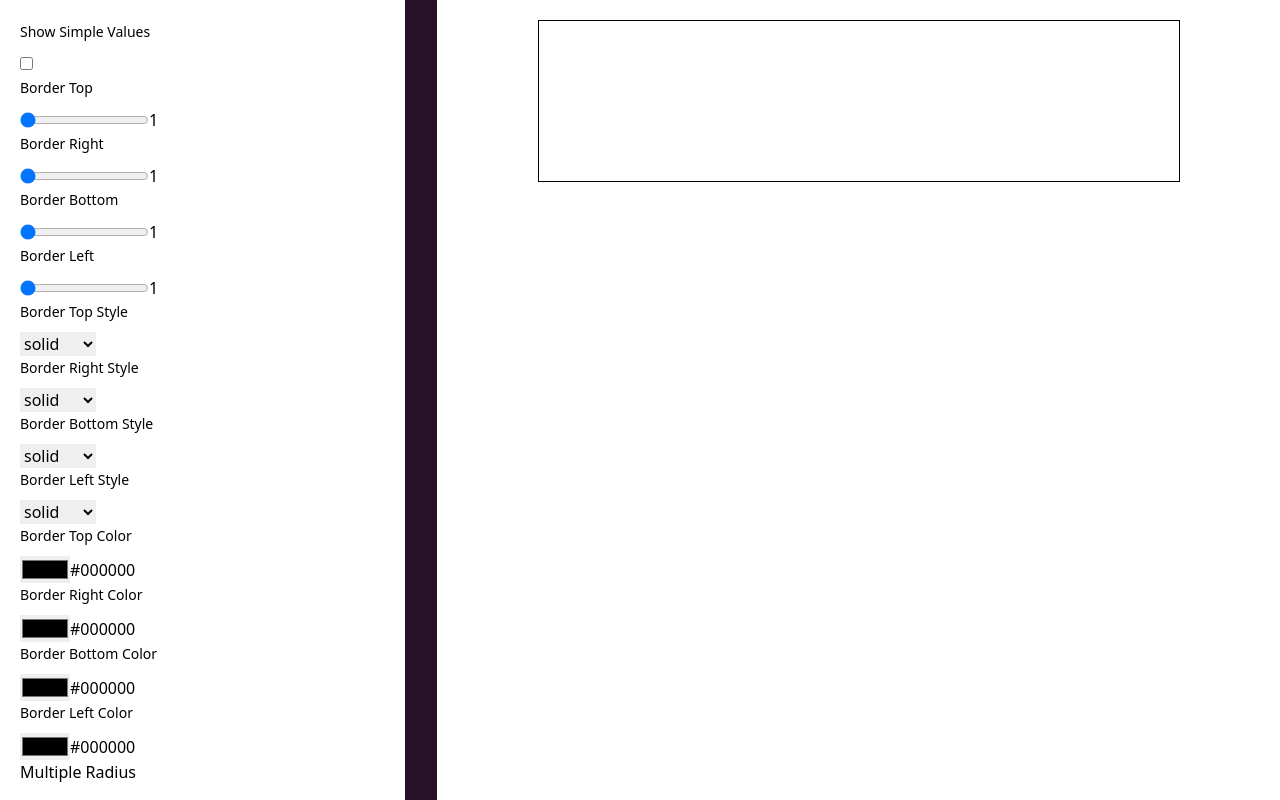
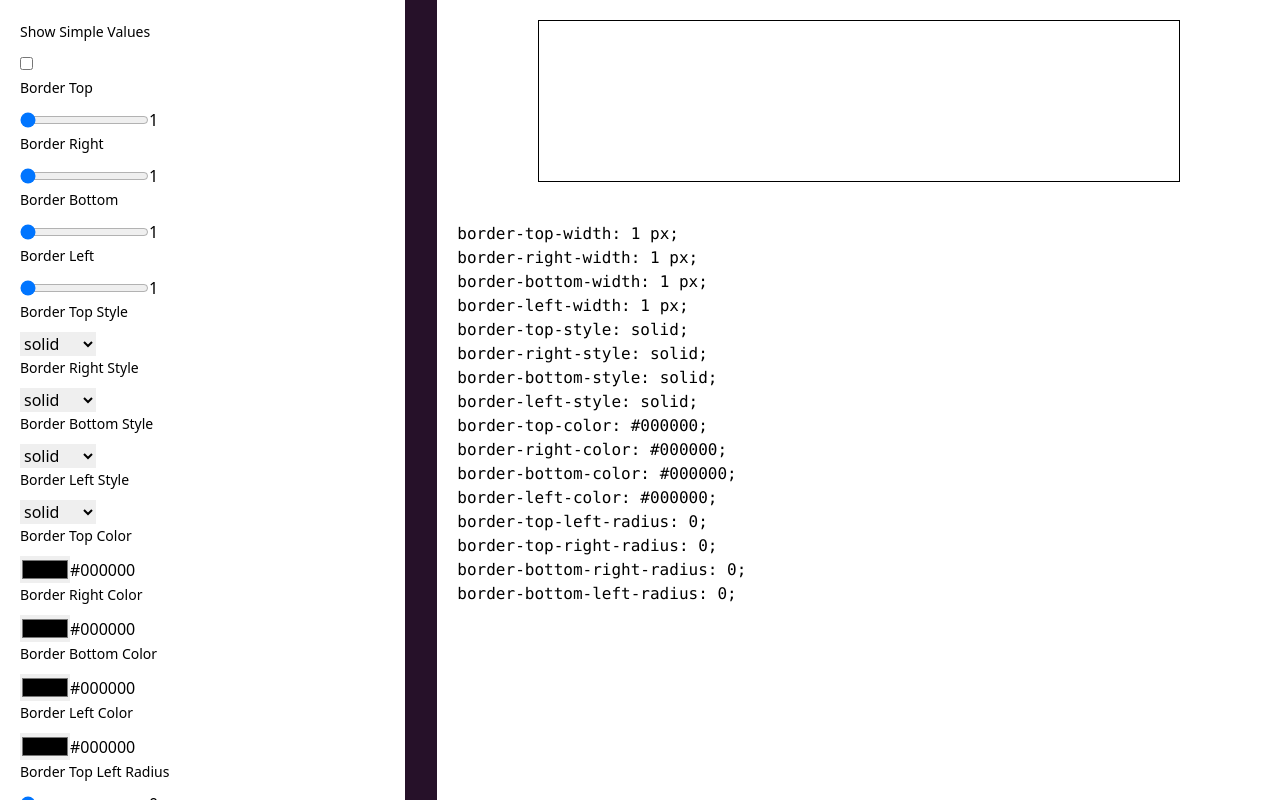
Before and after one commit to Togashiteam/portifolio, a Next.js app: page /style/border in a window 1280 px wide. Both pictures are taken after a click on the checkbox "Show Simple Values". Shown: the top 800 px of the page. Built offline with nearby package versions, Linux system fonts and the light colour scheme; a web font is replaced by a local one.

Commit message:
Border Funcional e gerando textos

```diff
--- a/src/app/style/border/page.tsx
+++ b/src/app/style/border/page.tsx
@@ -27,6 +27,10 @@ export default function StyleBorder() {
   const [borderLeftColorValue, setBorderLeftColorValue] = useState<string>("#000000");
 
   const [borderRadiusValue, setBorderRadiusValue] = useState<string>("0");
+  const [borderTopLeftRadiusValue, setBorderTopLeftRadiusValue] = useState<string>("0");
+  const [borderTopRightRadiusValue, setBorderTopRightRadiusValue] = useState<string>("0");
+  const [borderBottomLeftRadiusValue, setBorderBottomLeftRadiusValue] = useState<string>("0");
+  const [borderBottomRightRadiusValue, setBorderBottomRightRadiusValue] = useState<string>("0");
 
   const setSimpleValue = (e: ChangeEvent<HTMLInputElement>) => setSimpleValues(e.currentTarget.checked);
   const setBorderRadius = (e: ChangeEvent<HTMLInputElement>) => setBorderRadiusValue(e.currentTarget.value);
@@ -207,43 +211,55 @@ export default function StyleBorder() {
             {/* BORDER RADIUS */}
             {simpleValues && (
               <div className="border-radius-wrapper">
-                <label
-                  htmlFor="borderRadius"
-                  className="block text-sm font-medium leading-6 text-gray-900"
-                >
-                  Border Radius
-                </label>
-                <div className="mt-2 flex flex-row ">
-                  <input
-                    id="borderRadius"
-                    className="input range"
-                    type="range"
-                    min={0}
-                    max={255}
-                    onChange={setBorderRadius}
-                    value={borderRadiusValue ? borderRadiusValue : "0"}
-                  />
-                  <input
-                    className="input number"
-                    type="number"
-                    min={0}
-                    max={255}
-                    onChange={setBorderRadius}
-                    value={borderRadiusValue ? borderRadiusValue : "0"}
-                  />
-                </div>
+                <InputRange
+                  label={"Border Radius"}
+                  rangeValue={borderRadiusValue}
+                  setRangeValue={setBorderRadiusValue}
+                  defaultValue={borderRadiusValue || '0'}
+                ></InputRange>
               </div>
             )}
             {!simpleValues && (
               <div className="multiple-border-radius-wrapper">
-                <h1> Multiple Radius </h1>
+                <div className="border-radius-wrapper">
+                  <InputRange
+                    label={"Border Top Left Radius"}
+                    rangeValue={borderTopLeftRadiusValue}
+                    setRangeValue={setBorderTopLeftRadiusValue}
+                    defaultValue={borderTopLeftRadiusValue || '0'}
+                  ></InputRange>
+                </div>
+                <div className="border-radius-wrapper">
+                  <InputRange
+                    label={"Border Top Right Radius"}
+                    rangeValue={borderTopRightRadiusValue}
+                    setRangeValue={setBorderTopRightRadiusValue}
+                    defaultValue={borderTopRightRadiusValue || '0'}
+                  ></InputRange>
+                </div>
+                <div className="border-radius-wrapper">
+                  <InputRange
+                    label={"Border Bottom Left Radius"}
+                    rangeValue={borderBottomLeftRadiusValue}
+                    setRangeValue={setBorderBottomLeftRadiusValue}
+                    defaultValue={borderBottomLeftRadiusValue || '0'}
+                  ></InputRange>
+                </div>
+                <div className="border-radius-wrapper">
+                  <InputRange
+                    label={"Border Bottom Right Radius"}
+                    rangeValue={borderBottomRightRadiusValue}
+                    setRangeValue={setBorderBottomRightRadiusValue}
+                    defaultValue={borderBottomRightRadiusValue || '0'}
+                  ></InputRange>
+                </div>
               </div>
             )}
           </div>
         </div>
 
         <div className="md:col-span-2 h-full">
-          <div className="border-editable bg-white p-5 overflow-x-clip h-full">
+          <div className="border-editable bg-white p-5 overflow-x-clip">
             <BorderEditable
               isSimpleValue={simpleValues}
               borderWidth={borderWidthValue}
@@ -262,11 +278,90 @@ export default function StyleBorder() {
               borderRightColor={borderRightColorValue}
               borderBottomColor={borderBottomColorValue}
               borderLeftColor={borderLeftColorValue}
-              borderTopLeftRadius={""}
-              borderTopRightRadius={""}
-              borderBottomLefttRadius={""}
-              borderBottomRightRadius={""}
+              borderTopLeftRadius={borderTopLeftRadiusValue}
+              borderTopRightRadius={borderTopRightRadiusValue}
+              borderBottomLeftRadius={borderBottomLeftRadiusValue}
+              borderBottomRightRadius={borderBottomRightRadiusValue}
             />
+          </div>
+
+          <div className="border-editable bg-white p-5 overflow-x-clip h-full">
+            <fieldset>
+              <pre>
+                {simpleValues && (
+                  <>
+                    <p>
+                      border-width: {borderWidthValue} px;
+                    </p>
+                    <p>
+                      border-style: {borderStyleValue};
+                    </p>
+                    <p>
+                      border-color: {borderColorValue};
+                    </p>
+                    <p>
+                      border-radius: {borderRadiusValue};
+                    </p>
+                  </>
+                )}
+                {!simpleValues && (
+                  <>
+                    <p>
+                      border-top-width: {borderTopWidthValue} px;
+                    </p>
+                    <p>
+                      border-right-width: {borderRightWidthValue} px;
+                    </p>
+                    <p>
+                      border-bottom-width: {borderBottomWidthValue} px;
+                    </p>
+                    <p>
+                      border-left-width: {borderLeftWidthValue} px;
+                    </p>
+
+                    <p>
+                      border-top-style: {borderTopStyleValue};
+                    </p>
+                    <p>
+                      border-right-style: {borderRightStyleValue};
+                    </p>
+                    <p>
+                      border-bottom-style: {borderBottomStyleValue};
+                    </p>
+                    <p>
+                      border-left-style: {borderLeftStyleValue};
+                    </p>
+
+                    <p>
+                      border-top-color: {borderTopColorValue};
+                    </p>
+                    <p>
+                      border-right-color: {borderRightColorValue};
+                    </p>
+                    <p>
+                      border-bottom-color: {borderBottomColorValue};
+                    </p>
+                    <p>
+                      border-left-color: {borderLeftColorValue};
+                    </p>
+
+                    <p>
+                      border-top-left-radius: {borderTopLeftRadiusValue};
+                    </p>
+                    <p>
+                      border-top-right-radius: {borderTopRightRadiusValue};
+                    </p>
+                    <p>
+                      border-bottom-right-radius: {borderBottomRightRadiusValue};
+                    </p>
+                    <p>
+                      border-bottom-left-radius: {borderBottomLeftRadiusValue};
+                    </p>
+                  </>
+                )}
+            </pre>
+            </fieldset>
+
           </div>
         </div>
       </div>
--- a/src/components/irregulars/Border/index.tsx
+++ b/src/components/irregulars/Border/index.tsx
@@ -14,6 +14,7 @@ export default function BorderEditable(obj: IBorderStyle) {
       style["borderWidth"] = `${border.borderWidth}px`
       style['borderStyle'] = (`${border.borderStyle}`);
       style['borderColor'] = (`${border.borderColor}`);
+      style['borderRadius'] = (`${border.borderRadius}px`);
     } else {
       style["borderTopWidth"] = `${border.borderTopWidth}px`;
       style["borderRightWidth"] = `${border.borderRightWidth}px`;
@@ -30,11 +31,16 @@ export default function BorderEditable(obj: IBorderStyle) {
       style['borderRightColor'] = (`${border.borderRightColor}`);
       style['borderBottomColor'] = (`${border.borderBottomColor}`);
       style['borderLeftColor'] = (`${border.borderLeftColor}`);
+
+      style['borderTopLeftRadius'] = (`${border.borderTopLeftRadius}px`);
+      style['borderTopRightRadius'] = (`${border.borderTopRightRadius}px`);
+      style['borderBottomLeftRadius'] = (`${border.borderBottomLeftRadius}px`);
+      style['borderBottomRightRadius'] = (`${border.borderBottomRightRadius}px`);
     }
 
 
 
-    style['borderRadius'] = (`${border.borderRadius}px`);
+
 
   return (
     <>
--- a/src/shared/model/border.model.tsx
+++ b/src/shared/model/border.model.tsx
@@ -19,7 +19,7 @@ export class BorderStyle implements IBorderStyle {
   borderTopLeftRadius: string = "0";
   borderTopRightRadius: string = "0";
   borderBottomRightRadius: string = "0";
-  borderBottomLefttRadius: string = "0";
+  borderBottomLeftRadius: string = "0";
 
   constructor(obj?: IBorderStyle) {
     if (obj) {
@@ -43,7 +43,7 @@ export class BorderStyle implements IBorderStyle {
       this.borderTopLeftRadius = obj.borderTopLeftRadius;
       this.borderTopRightRadius = obj.borderTopRightRadius;
       this.borderBottomRightRadius = obj.borderBottomRightRadius;
-      this.borderBottomLefttRadius = obj.borderBottomLefttRadius;
+      this.borderBottomLeftRadius = obj.borderBottomLeftRadius;
     }
   }
 }
@@ -69,5 +69,5 @@ export interface IBorderStyle {
   borderTopLeftRadius: string;
   borderTopRightRadius: string;
   borderBottomRightRadius: string;
-  borderBottomLefttRadius: string;
+  borderBottomLeftRadius: string;
 }
```
